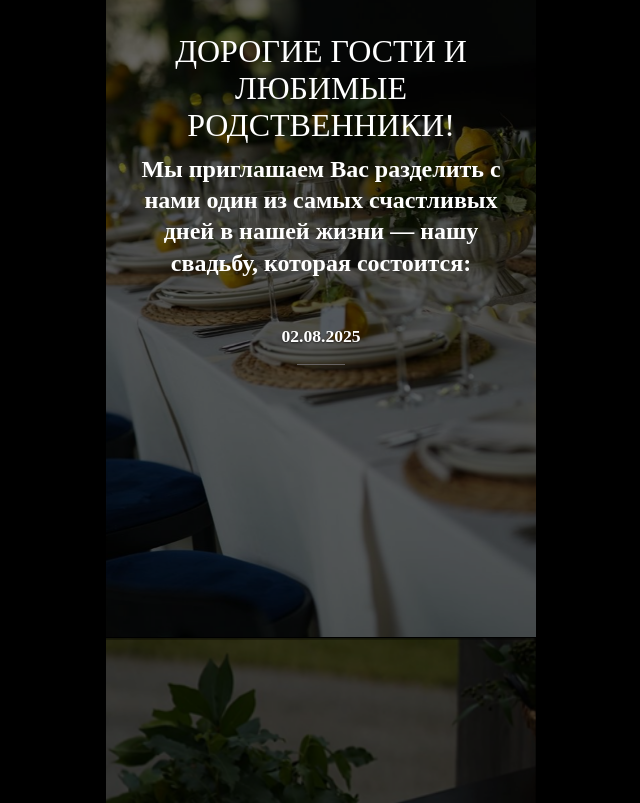
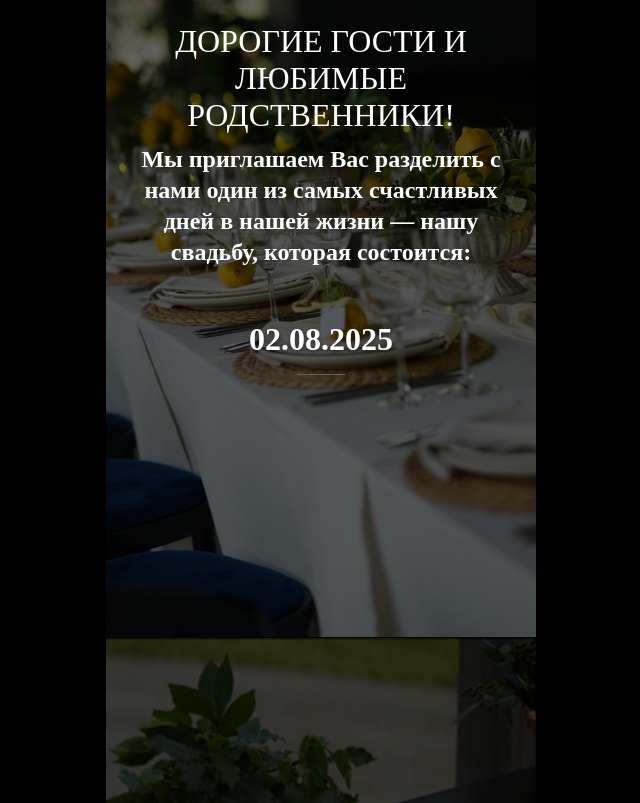
Before and after one commit to GavTv/michl, a website: page first/index.html in a window 1280 px wide. Shown: the part 963-1766 px from the top of the page, without its empty margins (319-959 px from the left). Drawn offline with nearby package versions, Linux system fonts and the light colour scheme.

Commit message:
start1.5

```diff
--- a/first/index.css
+++ b/first/index.css
@@ -139,6 +139,15 @@ body {
   justify-content: center;
 }
 
+.date1 {
+  font-size: 2em; /* увеличь значение по желанию */
+  font-weight: bold;
+  color: #fff;
+  text-align: center;
+  margin-top: 0.5em;
+  text-shadow: 0 2px 4px rgba(0, 0, 0, 0.5); /* для контраста на фоне */
+}
+
 .button {
   min-width: 70px;
   min-height: 5px;
@@ -182,6 +191,7 @@ body {
   opacity: 0;
   transition: all 0.3s ease-in-out 0s;
 }
+
 
 .button:hover,
 .button:focus {
--- a/first/index.html
+++ b/first/index.html
@@ -40,7 +40,7 @@
             <br>
             <br>
 
-            <p class="date">02.08.2025</p>
+            <p class="date1">02.08.2025</p>
             <hr class="sep" />
           </header>
         </section>
```
